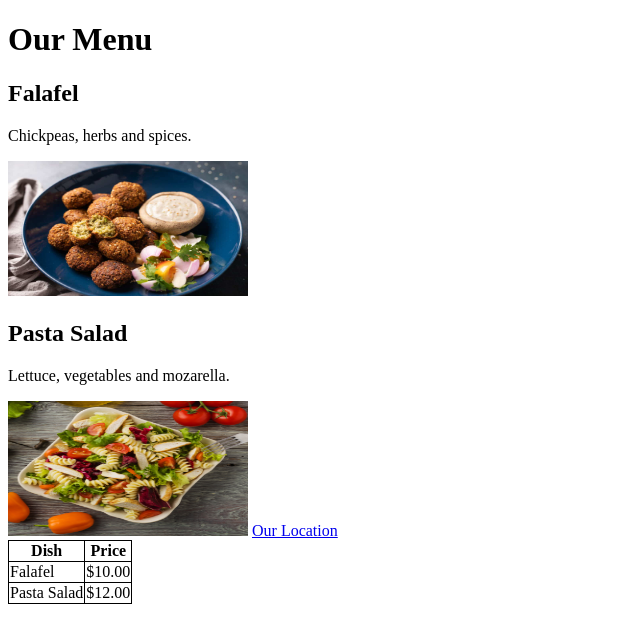
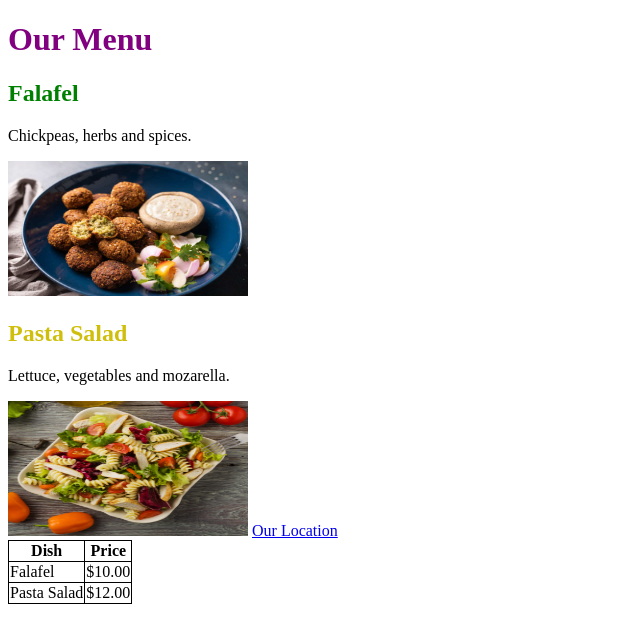
Before and after one commit to pulshr/html-and-css-practice, a plain HTML site: page index.html in a window 1280 px wide. Shown: the whole page, without its empty margins (0-640 px from the left). Drawn offline with Linux system fonts and the light colour scheme.

Commit message:
Added CSS

```diff
--- a/index.html
+++ b/index.html
@@ -1,14 +1,15 @@
 <!DOCTYPE html>
 <html>
     <head>
+        <link rel="stylesheet" href="style.css"/>
         <title>Little Lemon</title>
     </head>
     <body>
         <h1>Our Menu</h1>
-        <h2>Falafel</h2>
+        <h2 id="header21">Falafel</h2>
         <p>Chickpeas, herbs and spices.</p>
         <img src="falafel.jpg" width="240" height="135" alt="A falafel">
-        <h2>Pasta Salad</h2>
+        <h2 id="header22">Pasta Salad</h2>
         <p>Lettuce, vegetables and mozarella.</p>
         <img src="pasta_salad.jpg" width="240" height="135" alt="Pasta Salad">
         <a href="location.html">Our Location</a>
--- /dev/null
+++ b/style.css
@@ -0,0 +1,9 @@
+h1 {
+    color: purple;
+}
+#header21 {
+    color: green;
+}
+#header22 {
+    color: rgb(207, 191, 12);
+}
```
